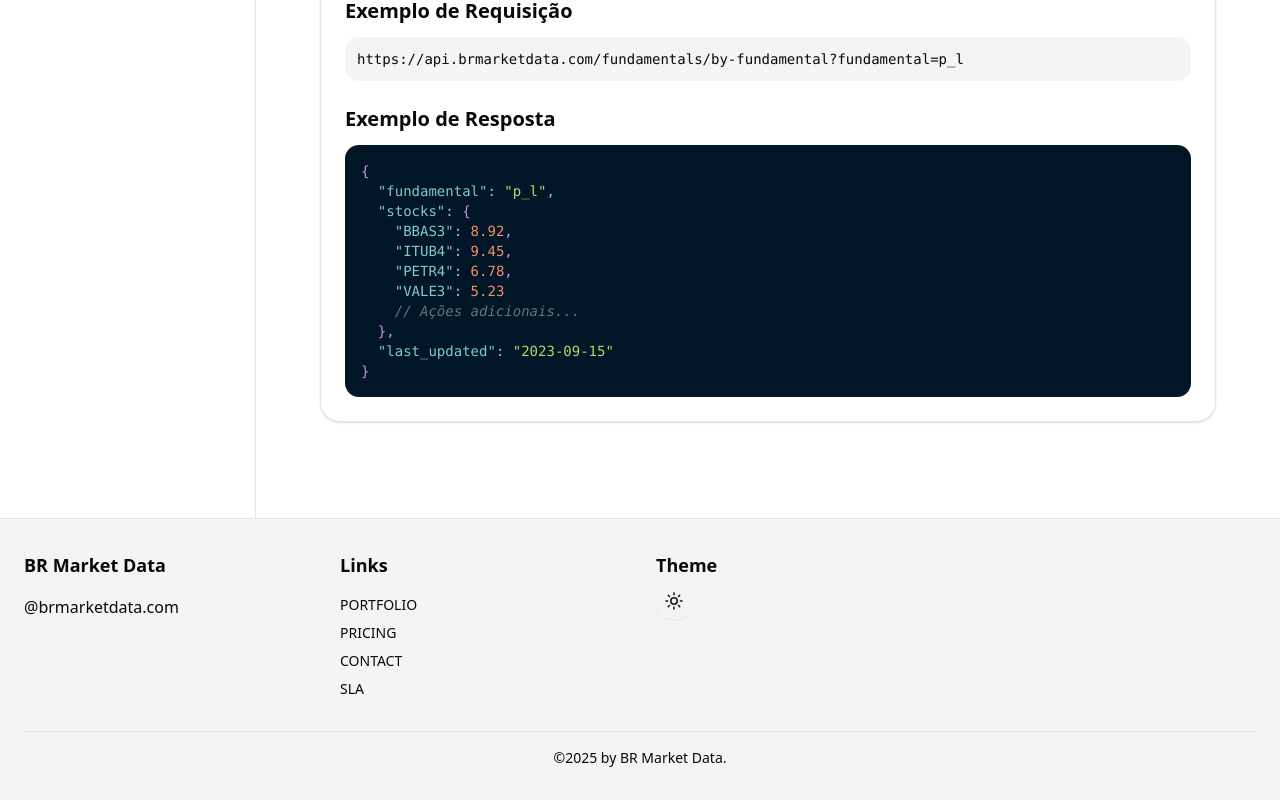
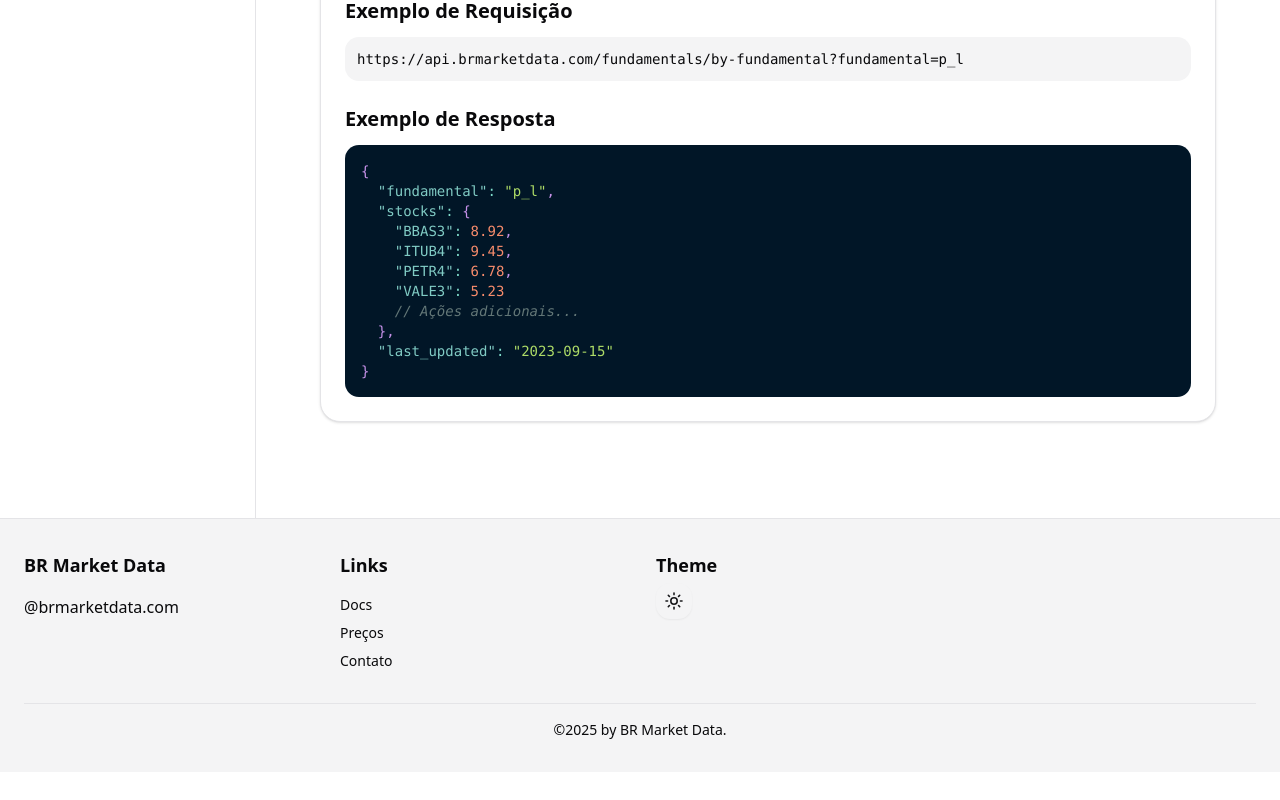
Before and after one commit to santerion/brmarketdata.com, a Next.js app: page /docs in a window 1280 px wide. Shown: the part 3578-4378 px from the top of the page. After the commit the page ends 4350 px from the top, so only its background shows below. Built offline with nearby package versions, Linux system fonts and the light colour scheme.

Commit message:
update links on footer

```diff
--- a/src/components/Footer.tsx
+++ b/src/components/Footer.tsx
@@ -13,10 +13,9 @@ export function Footer() {
             <div>
             <div className="font-bold mb-4  text-lg">Links</div>
             <ul className="space-y-2  text-sm">
-                <li><Link href="/projects" className="hover:text-foreground">PORTFOLIO</Link></li>
-                <li><Link href="/pricing" className="hover:text-foreground">PRICING</Link></li>
-                <li><Link href="/contact" className="hover:text-foreground">CONTACT</Link></li>
-                <li><Link href="/sla" className="hover:text-foreground">SLA</Link></li>
+                <li><Link href="/docs" className="hover:text-foreground">Docs</Link></li>
+                <li><Link href="/preco" className="hover:text-foreground">Preços</Link></li>
+                <li><Link href="/contato" className="hover:text-foreground">Contato</Link></li>
             </ul>
             </div>
             <div>
```
